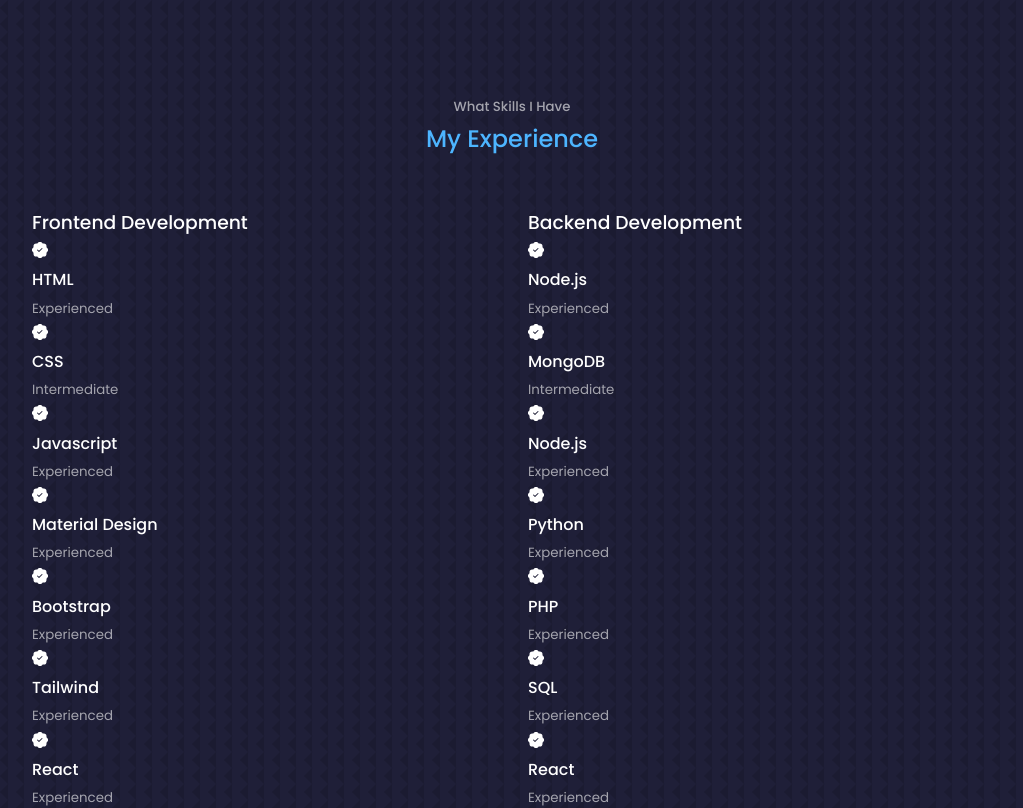
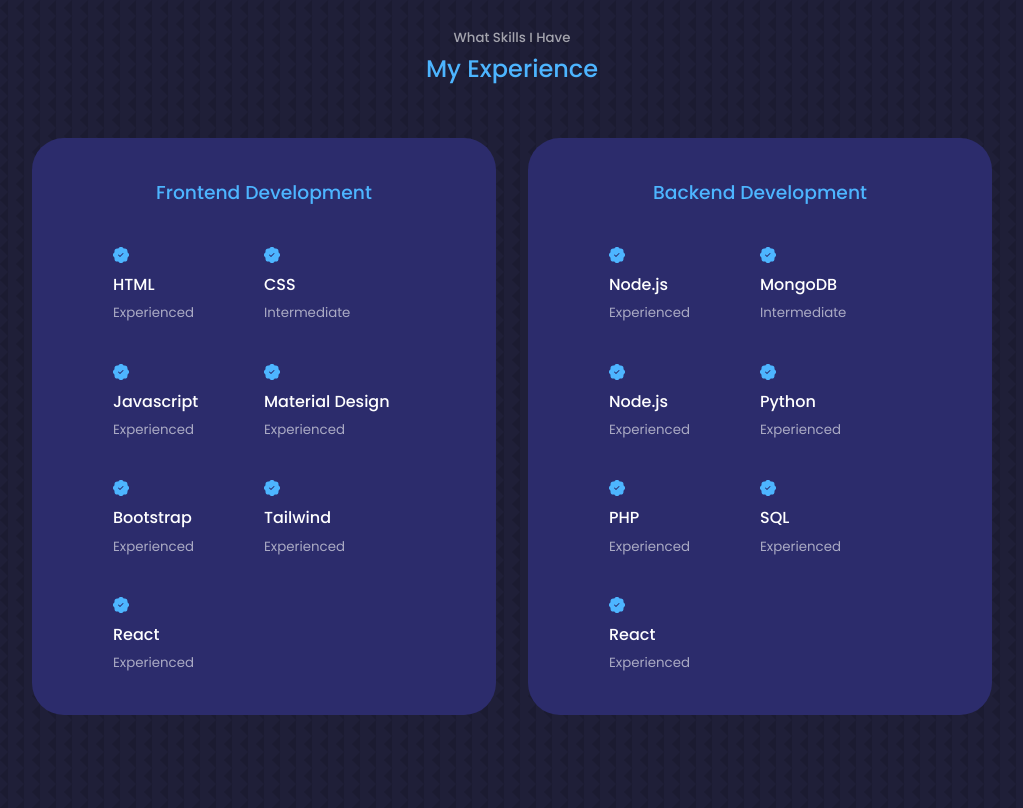
Before and after one commit to eddie1397/React-Portfolio, a React (Create React App) app: page / in a window 1280 px wide. Shown: the part 1760-2568 px from the top of the page, without its empty margins (128-1151 px from the left). Built offline with nearby package versions, Linux system fonts and the light colour scheme.

Commit message:
experience component complete

```diff
--- a/src/components/experience/Experience.jsx
+++ b/src/components/experience/Experience.jsx
@@ -11,47 +11,61 @@
       <div className="container experience__container">
         <div className="experience__frontend">
           <h3>Frontend Development</h3>
-          <div className="experience-content">
+          <div className="experience__content">
             <article className='experience__details'>
-              <BsFillPatchCheckFill />
+              <BsFillPatchCheckFill className='experience__details-icon'/>
+              <div>
                 <h4>HTML</h4>
                 <small class='text-light'>Experienced</small>
+              </div>
             </article>
 
             <article className='experience__details'>
-              <BsFillPatchCheckFill />
+              <BsFillPatchCheckFill className='experience__details-icon'/>
+              <div>
                 <h4>CSS</h4>
                 <small class='text-light'>Intermediate</small>
+              </div>
             </article>
 
             <article className='experience__details'>
-              <BsFillPatchCheckFill />
+              <BsFillPatchCheckFill className='experience__details-icon'/>
+              <div>
                 <h4>Javascript</h4>
                 <small class='text-light'>Experienced</small>
+              </div>
             </article>
 
             <article className='experience__details'>
-              <BsFillPatchCheckFill />
+              <BsFillPatchCheckFill className='experience__details-icon'/>
+              <div>
                 <h4>Material Design</h4>
                 <small class='text-light'>Experienced</small>
+              </div>
             </article>
 
             <article className='experience__details'>
-              <BsFillPatchCheckFill />
+              <BsFillPatchCheckFill className='experience__details-icon'/>
+              <div>
                 <h4>Bootstrap</h4>
                 <small class='text-light'>Experienced</small>
+              </div>
             </article>
 
             <article className='experience__details'>
-              <BsFillPatchCheckFill />
+              <BsFillPatchCheckFill className='experience__details-icon'/>
+              <div>
                 <h4>Tailwind</h4>
                 <small class='text-light'>Experienced</small>
+              </div>
             </article>
 
             <article className='experience__details'>
-              <BsFillPatchCheckFill />
+              <BsFillPatchCheckFill className='experience__details-icon'/>
+              <div>
                 <h4>React</h4>
                 <small class='text-light'>Experienced</small>
+              </div>
             </article>
           </div>
         </div>
@@ -62,47 +76,61 @@
 
         <div className="experience-backend">
           <h3>Backend Development</h3>
-            <div className="experience-content">
+            <div className="experience__content">
               <article className='experience__details'>
-                <BsFillPatchCheckFill />
+                <BsFillPatchCheckFill className='experience__details-icon'/>
+               <div>
                 <h4>Node.js</h4>
                 <small class='text-light'>Experienced</small>
+               </div>
               </article>
 
               <article className='experience__details'>
-                <BsFillPatchCheckFill />
+                <BsFillPatchCheckFill className='experience__details-icon'/>
+                <div>
                   <h4>MongoDB</h4>
                   <small class='text-light'>Intermediate</small>
+                </div>
               </article>
 
               <article className='experience__details'>
-                <BsFillPatchCheckFill />
+                <BsFillPatchCheckFill className='experience__details-icon'/>
+                <div>
                   <h4>Node.js</h4>
                   <small class='text-light'>Experienced</small>
+                </div>
               </article>
 
               <article className='experience__details'>
-                <BsFillPatchCheckFill />
+                <BsFillPatchCheckFill className='experience__details-icon'/>
+                <div>
                   <h4>Python</h4>
                   <small class='text-light'>Experienced</small>
+                </div>
               </article>
 
               <article className='experience__details'>
-                <BsFillPatchCheckFill />
+                <BsFillPatchCheckFill className='experience__details-icon'/>
+                <div>
                   <h4>PHP</h4>
                   <small class='text-light'>Experienced</small>
+                </div>
               </article>
 
               <article className='experience__details'>
-                <BsFillPatchCheckFill />
+                <BsFillPatchCheckFill className='experience__details-icon'/>
+                <div>
                   <h4>SQL</h4>
                   <small class='text-light'>Experienced</small>
+                </div>
               </article>
 
               <article className='experience__details'>
-                <BsFillPatchCheckFill />
+                <BsFillPatchCheckFill className='experience__details-icon'/>
+                <div>
                   <h4>React</h4>
                   <small class='text-light'>Experienced</small>
+                </div>
               </article>
             </div>
           </div>
--- a/src/components/experience/experience.css
+++ b/src/components/experience/experience.css
@@ -3,3 +3,67 @@
     grid-template-columns: 1fr 1fr;
     gap: 2rem;
 }
+
+.experience__container > div {
+    background: var(--color-bg-variant);
+    padding: 2.4rem 5rem;
+    border-radius: 2rem;
+    border: 1px solid transparent;
+}
+
+.experience__container > div:hover {
+    background: transparent;
+    border-color: var(--color-primary-variant);
+    cursor: default;
+    transition: var(--transition);
+}
+
+.experience__container > div h3 {
+    text-align: center;
+    margin-bottom: 2rem;
+    color: var(--color-primary);
+}
+
+.experience__content {
+    display: grid;
+    grid-template-columns: 1fr 1fr;
+    row-gap: 2rem;
+}
+
+.experience__deatils {
+    display: flex;
+    gap: 1rem;
+}
+
+.experience__details-icon {
+    margin-top: 6px;
+    color: var(--color-primary);
+}
+
+/* +++++++++++++++++++++++  MEDIA QUERIES (MEDIUM DEVICES)  +++++++++++++++++++++++ */
+@media  screen and (max-width: 1024px) {
+    .experience__container {
+        grid-template-columns: 1fr;
+    }
+    .experience__container > div {
+        width: 80%;
+        padding: 2rem;
+        margin: 0 auto;
+    }
+    .experience__content {
+        padding: 1rem;
+    }
+}
+
+/* +++++++++++++++++++++++  MEDIA QUERIES (SMALL DEVICES)  +++++++++++++++++++++++ */
+@media  screen and (max-width: 600px) {
+    .experience__container {
+        gap: 1rem;
+    }
+
+    .experience__container > div {
+        width: 100%;
+        padding: 2rem 1rem;
+    }
+
+}
--- a/src/index.css
+++ b/src/index.css
@@ -92,7 +92,7 @@
 section {
     margin-top: 8rem;
     /* REMOVED THIS IN ORDER TO GET THE EXPERIENCE AND ABOUT ME SECTION TO LINE UP CORRECTLY IT WORKS FOR NOW  */
-    height: 100vh;
+    /* height: 100vh; */
 
 }
 
@@ -177,7 +177,7 @@
         margin-bottom: 2rem;
     }
 
-    section {
+    /* section {
         height: max-content;
-    }
+    } */
 }
```
Lines whose indentation alone changed are shown as unchanged.
